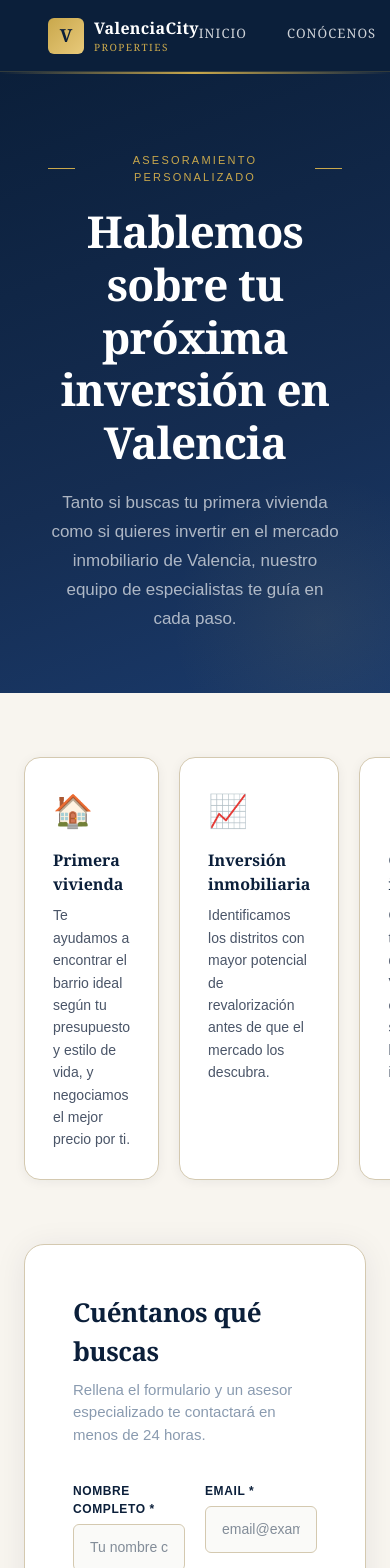
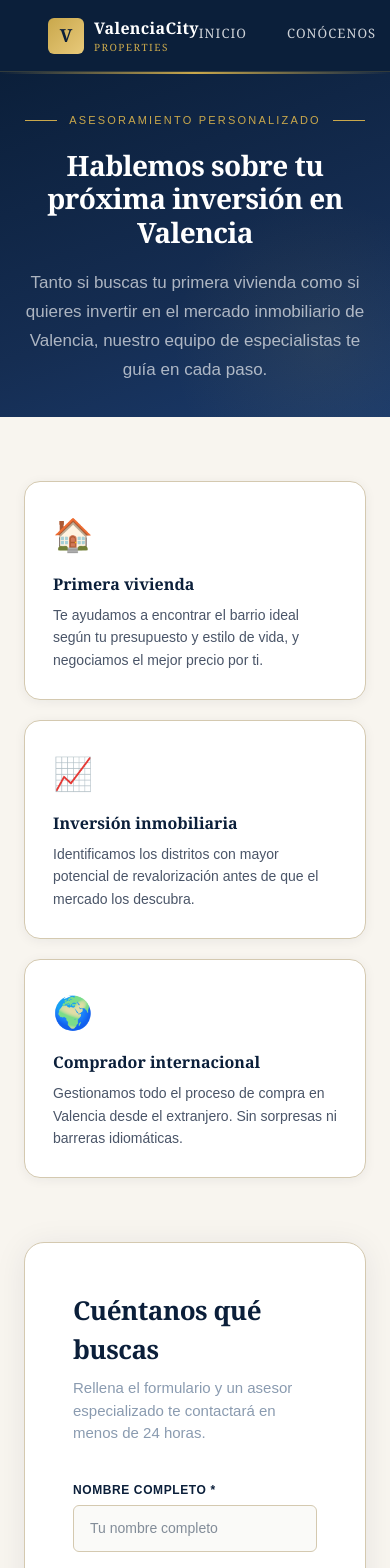
Before and after one commit to albega9/barriometro, a Next.js app: page /contactanos in a window 390 px wide. Shown: the top 1568 px of the page. Built offline with nearby package versions, Linux system fonts and the light colour scheme.

Commit message:
contactanos responsive movil

```diff
--- a/app/contactanos/page.js
+++ b/app/contactanos/page.js
@@ -230,7 +230,7 @@ export default function Contactanos() {
     <main style={{ fontFamily: 'Georgia, serif', minHeight: '100vh', background: '#F8F5EF' }}>
 
       {/* HERO */}
-      <div style={{ background: 'linear-gradient(160deg, #0B1F3A 0%, #152D52 60%, #1A3A6B 100%)', padding: '80px 48px 60px', position: 'relative', overflow: 'hidden' }}>
+      <div style={{ background: 'linear-gradient(160deg, #0B1F3A 0%, #152D52 60%, #1A3A6B 100%)', padding: 'clamp(40px, 8vw, 80px) clamp(16px, 5vw, 48px) clamp(32px, 6vw, 60px)', position: 'relative', overflow: 'hidden' }}>
         <div style={{ position: 'absolute', top: 0, left: 0, right: 0, height: '2px', background: 'linear-gradient(90deg, transparent, #C9A84C, transparent)' }} />
         <div style={{ position: 'absolute', bottom: '-80px', right: '-80px', width: '300px', height: '300px', borderRadius: '50%', background: 'radial-gradient(circle, rgba(201,168,76,0.08) 0%, transparent 70%)' }} />
         <div style={{ maxWidth: '800px', margin: '0 auto', textAlign: 'center', position: 'relative' }}>
@@ -239,14 +239,14 @@ export default function Contactanos() {
             <span style={{ fontSize: '11px', letterSpacing: '0.2em', textTransform: 'uppercase', color: '#C9A84C', fontFamily: 'Arial, sans-serif' }}>{c.hero.eyebrow}</span>
             <div style={{ width: '32px', height: '1px', background: '#C9A84C' }} />
           </div>
-          <h1 style={{ fontSize: '44px', fontWeight: '700', color: '#FFFFFF', marginBottom: '20px', fontFamily: 'Georgia, serif', lineHeight: '1.2' }}>{c.hero.titulo}</h1>
+          <h1 style={{ fontSize: 'clamp(28px, 5vw, 44px)', fontWeight: '700', color: '#FFFFFF', marginBottom: '20px', fontFamily: 'Georgia, serif', lineHeight: '1.2' }}>{c.hero.titulo}</h1>
           <p style={{ fontSize: '17px', color: 'rgba(255,255,255,0.65)', fontFamily: 'Arial, sans-serif', lineHeight: '1.7', maxWidth: '620px', margin: '0 auto' }}>{c.hero.subtitulo}</p>
         </div>
       </div>
 
       {/* PERFILES */}
       <div style={{ maxWidth: '900px', margin: '0 auto', padding: '64px 24px 0' }}>
-        <div style={{ display: 'grid', gridTemplateColumns: 'repeat(3, 1fr)', gap: '20px', marginBottom: '64px' }}>
+        <div style={{ display: 'grid', gridTemplateColumns: 'repeat(auto-fill, minmax(240px, 1fr))', gap: '20px', marginBottom: '64px' }}>
           {c.perfiles.map((p, i) => (
             <div key={i} style={{ background: '#fff', borderRadius: '16px', padding: '28px', border: '1px solid #D4C9B0', boxShadow: '0 2px 12px rgba(11,31,58,0.06)' }}>
               <div style={{ fontSize: '32px', marginBottom: '14px' }}>{p.icono}</div>
@@ -269,7 +269,7 @@ export default function Contactanos() {
             <h2 style={{ fontSize: '26px', fontWeight: '700', color: '#0B1F3A', marginBottom: '8px', fontFamily: 'Georgia, serif' }}>{c.form.titulo}</h2>
             <p style={{ fontSize: '15px', color: '#8A9BB0', marginBottom: '36px', fontFamily: 'Arial, sans-serif' }}>{c.form.subtitulo}</p>
 
-            <div style={{ display: 'grid', gridTemplateColumns: '1fr 1fr', gap: '20px', marginBottom: '20px' }}>
+            <div style={{ display: 'grid', gridTemplateColumns: 'repeat(auto-fill, minmax(240px, 1fr))', gap: '20px', marginBottom: '20px' }}>
               <div>
                 <label style={labelStyle}>{c.form.nombre}</label>
                 <input type="text" placeholder={idioma === 'es' ? 'Tu nombre completo' : idioma === 'en' ? 'Your full name' : idioma === 'fr' ? 'Votre nom complet' : 'Ihr vollständiger Name'} value={form.nombre} onChange={e => setForm({ ...form, nombre: e.target.value })} style={inputStyle} />
@@ -316,7 +316,7 @@ export default function Contactanos() {
         )}
 
         {/* GARANTÍAS */}
-        <div style={{ display: 'grid', gridTemplateColumns: 'repeat(4, 1fr)', gap: '16px', marginBottom: '64px' }}>
+        <div style={{ display: 'grid', gridTemplateColumns: 'repeat(auto-fill, minmax(160px, 1fr))', gap: '16px', marginBottom: '64px' }}>
           {c.garantias.map((g, i) => (
             <div key={i} style={{ background: '#0B1F3A', borderRadius: '12px', padding: '24px 20px', textAlign: 'center' }}>
               <div style={{ fontSize: '28px', marginBottom: '10px' }}>{g.icono}</div>
```
